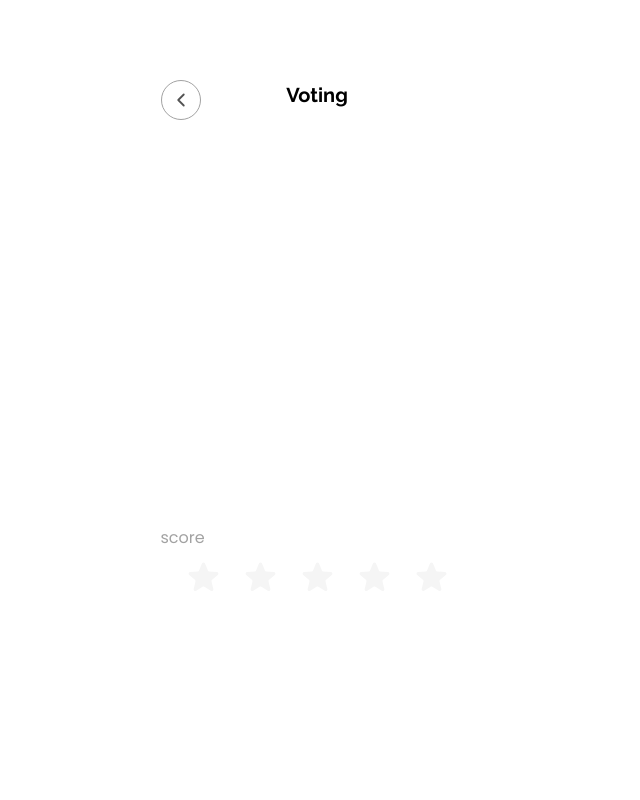
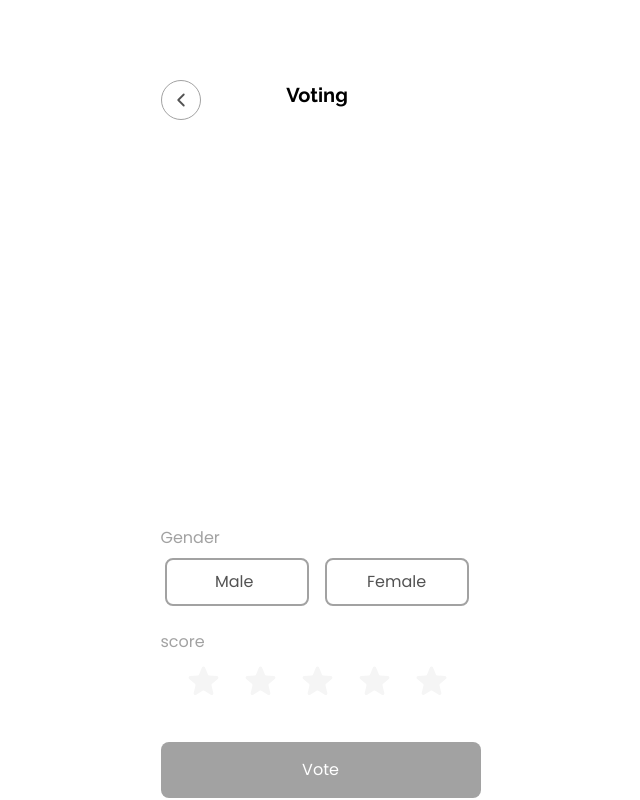
Before and after one commit to OhRobin/BlindLove, a React (Vite) app in the folder frontend/: page /voting in a window 1280 px wide. Shown: the whole page, without its empty margins (323-963 px from the left). Built offline with nearby package versions, Linux system fonts and the light colour scheme.

Commit message:
Vote Button modified

```diff
--- /dev/null
+++ b/frontend/src/components/button/VoteConfirmButton.tsx
@@ -0,0 +1,9 @@
+function VoteConfirmButton() {
+    return(
+        <div className="mt-10 w-80 h-14 text-center rounded-lg bg-gray-200 text-white p-4">
+            Vote
+        </div>
+    );
+}
+
+export default VoteConfirmButton;
--- a/frontend/src/components/voting/GenderSection.tsx
+++ b/frontend/src/components/voting/GenderSection.tsx
@@ -1,8 +1,18 @@
 function GenderSection() {
     return(
-        <>
-
-        </>
+    <>
+        <div className="flex flex-col gap-2 mb-6">
+            <p className="text-gray-200">Gender</p>
+            <ul className="flex items-center justify-center gap-4">
+            <div className="text-gray-300 rounded-lg border-2 w-36 h-12 px-12 py-2.5">
+                Male
+            </div>
+            <div className="text-gray-300 rounded-lg border-2 w-36 h-12 px-10 py-2.5">
+                Female
+            </div>
+            </ul>
+        </div>
+    </>
     );
 }
 
--- a/frontend/src/pages/Voting.tsx
+++ b/frontend/src/pages/Voting.tsx
@@ -2,6 +2,8 @@ import { useEffect, useState } from "react";
 import Score from "../components/voting/Score";
 import VotingTopBar from "../components/voting/VotingTopBar";
 import CardSection from "../components/voting/CardSection";
+import GenderSection from "../components/voting/GenderSection";
+import VoteConfirmButton from "../components/button/VoteConfirmButton";
 
 const Voting = () => {
   const [score, setScore] = useState(0);
@@ -14,7 +16,9 @@ const Voting = () => {
     <>
       <VotingTopBar />
       <CardSection />
+      <GenderSection />
       <Score score={score} setScore={setScore} />
+      <VoteConfirmButton />
     </>
   );
 };
```
